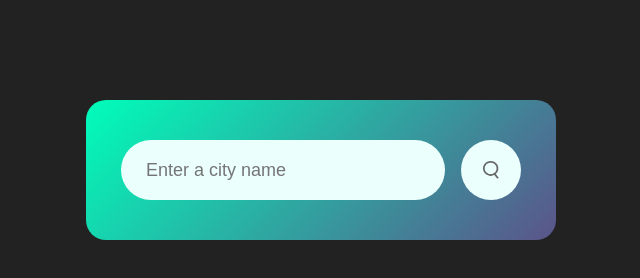
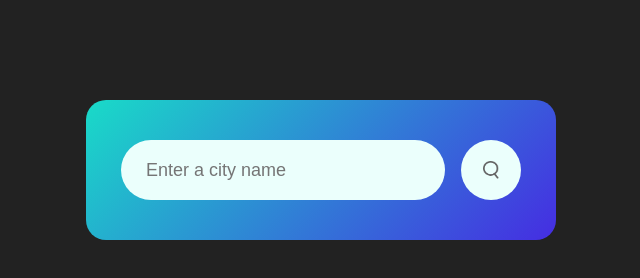
Before and after one commit to Adii-45/Weather-app, a plain HTML site: page index.html in a window 1280 px wide. Shown: the whole page, without its empty margins (319-959 px from the left). Drawn offline with Linux system fonts and the light colour scheme.

Commit message:
Update style.css

```diff
--- a/style.css
+++ b/style.css
@@ -12,7 +12,7 @@ body {
 .card {
     width: 90%;
     max-width: 470px;
-    background: linear-gradient(135deg, #00feba, #5b548a);
+    background: linear-gradient(135deg, #19dbc8, #452de2);
     color: #fff;
     margin: 100px auto 0;
     border-radius: 20px;
```
